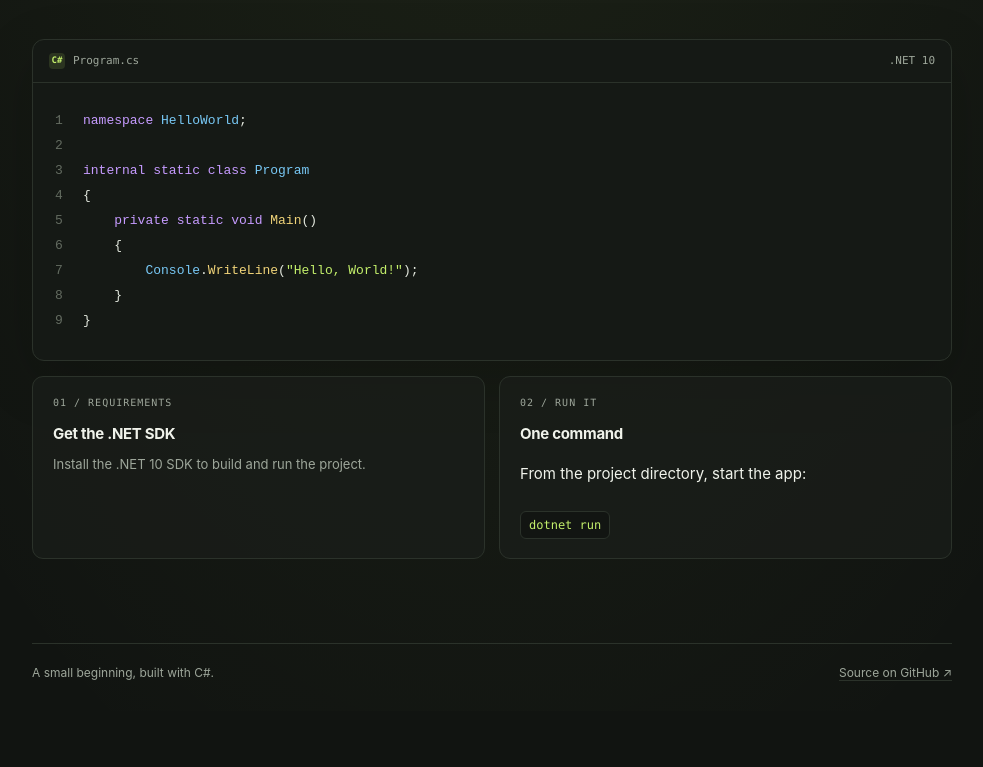
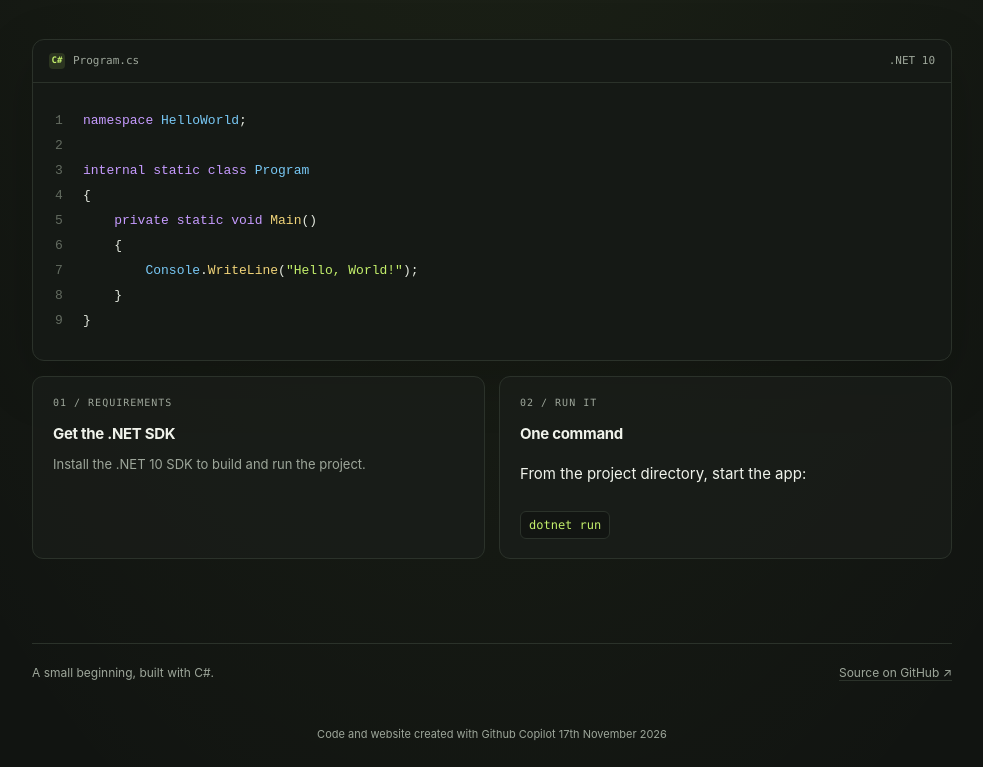
Before and after one commit to DaveTallett26/hello-world-csharp-site, a plain HTML site: page index.html in a window 1280 px wide. Shown: the part 454-1221 px from the top of the page, without its empty margins (148-1131 px from the left). Before the commit the page ends 1165 px from the top, so only its background shows below. Drawn offline with Linux system fonts and the light colour scheme.

Commit message:
Add Copilot attribution to website footer
Co-authored-by: Copilot App <223556219+Copilot@users.noreply.github.com>

```diff
--- a/index.html
+++ b/index.html
@@ -236,6 +236,14 @@
       font-size: 12px;
     }
 
+    .credit {
+      margin: 0;
+      padding: 14px 0 24px;
+      color: var(--muted);
+      font-size: 11px;
+      text-align: center;
+    }
+
     footer a { text-decoration-color: var(--line); text-underline-offset: 3px; }
     footer a:hover { color: var(--accent); }
 
@@ -313,6 +321,7 @@
       <span>A small beginning, built with C#.</span>
       <a href="https://github.com/DaveTallett26/hello-world-csharp">Source on GitHub ↗</a>
     </footer>
+    <p class="credit">Code and website created with Github Copilot 17th November 2026</p>
   </div>
 </body>
 </html>
```
